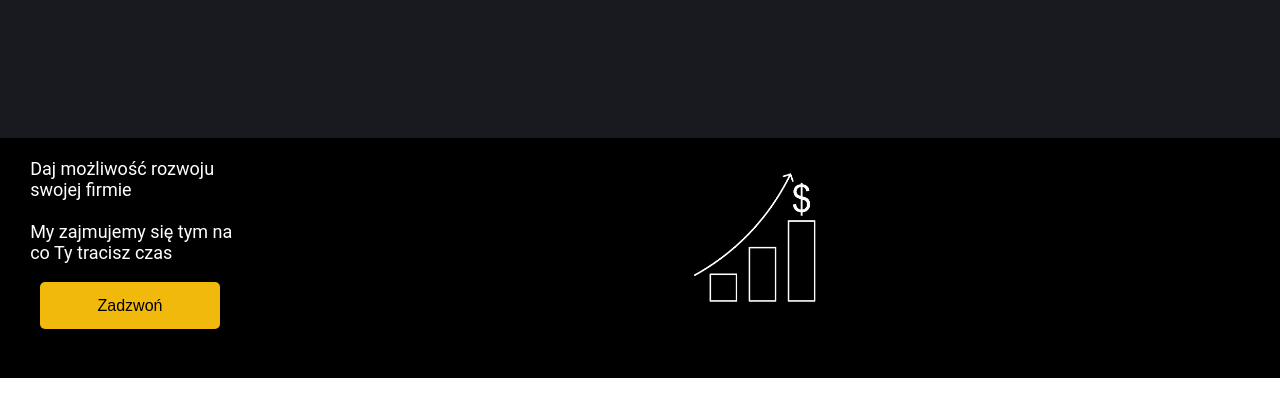
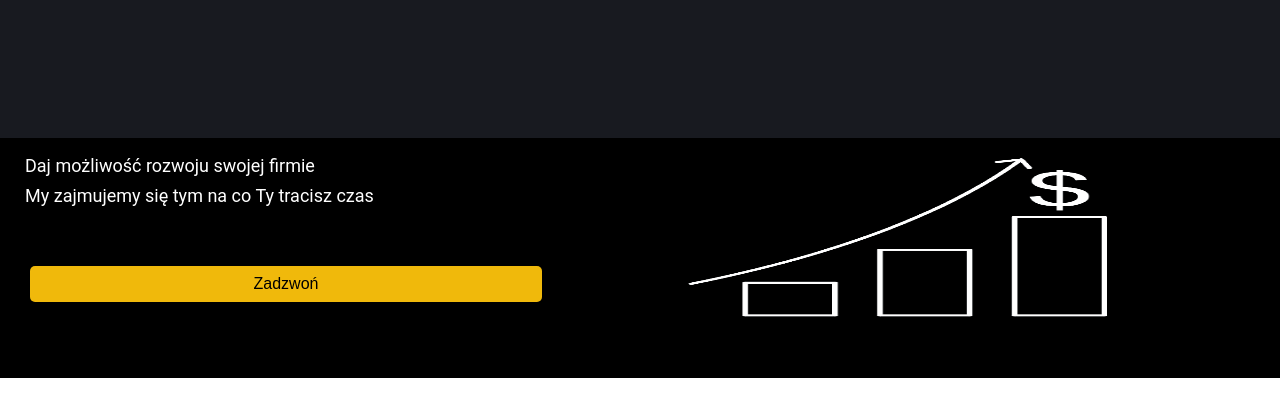
Before and after one commit to ErykBabayan/NIKE, a plain HTML site: page index.html in a window 1280 px wide. Shown: the part 102-518 px from the top of the page. Drawn offline with Linux system fonts and the light colour scheme.

Commit message:
change zooming invite_section

```diff
--- a/styles.css
+++ b/styles.css
@@ -65,41 +65,43 @@ header {
 	flex: 50%;
 }
 .invite-success-img img{
-	width: 130px;
-	height: 130px;
-	margin-left: 50px;
-	margin-top: 35px;
+	width: 35vw;
+	height: 20vh;
+	margin-left:10px;
+	margin-top: 20px;
 }
 inv-section-img {
 	background-color: #0b0e11;
 }
 .invite-text {
-	width: 225.08px;
-	height: 24.11px;
-	margin-left: 30.14px;
+	width: 50vw;
+	height: 1vh;
+	margin-left: 25px;
 	margin-top: 20px;
 
 	font-family: Roboto;
 	font-style: normal;
 	font-weight: normal;
 	font-size: 18px;
-	line-height: 21px;
+	line-height: 15px;
 
 	color: #ffffff;
 }
 .call-us-button {
-	width: 180px;
+	width: 40vw;
 	background-color: #f0b90b;
 	padding: 14px 28px;
 	font-size: 16px;
-	line-height: 19px;
+	line-height: 8px;
 	font-style: normal;
 	border-radius: 5px;
-	margin-left: 40px;
+	margin-left: 30px;
 	margin-top: 100px;
 	overflow-y: scroll;
 	border: none;
 }
 
 
+
+
 /*INVITE_SECTION*/ /*INVITE_SECTION*/ /*INVITE_SECTION*/
```
